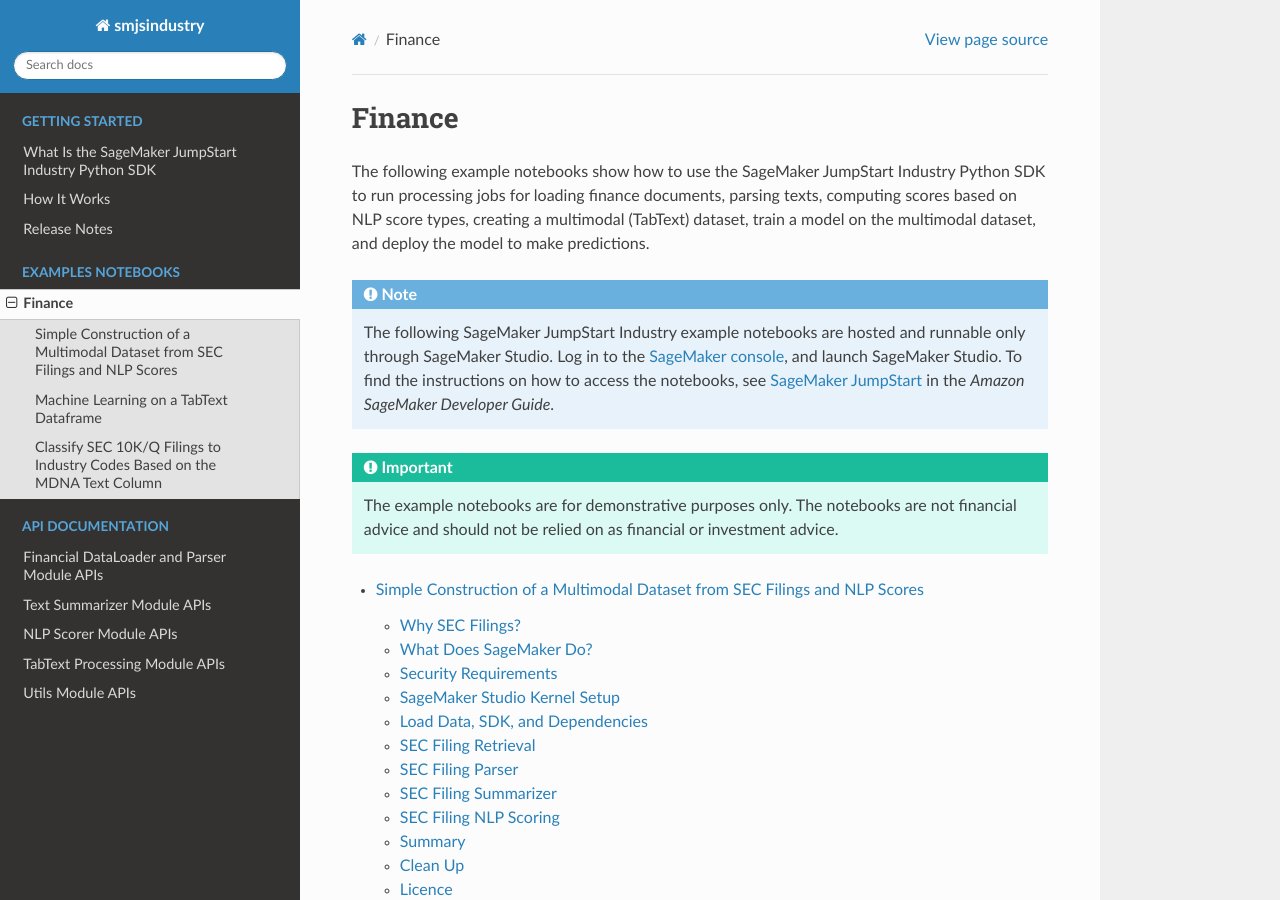
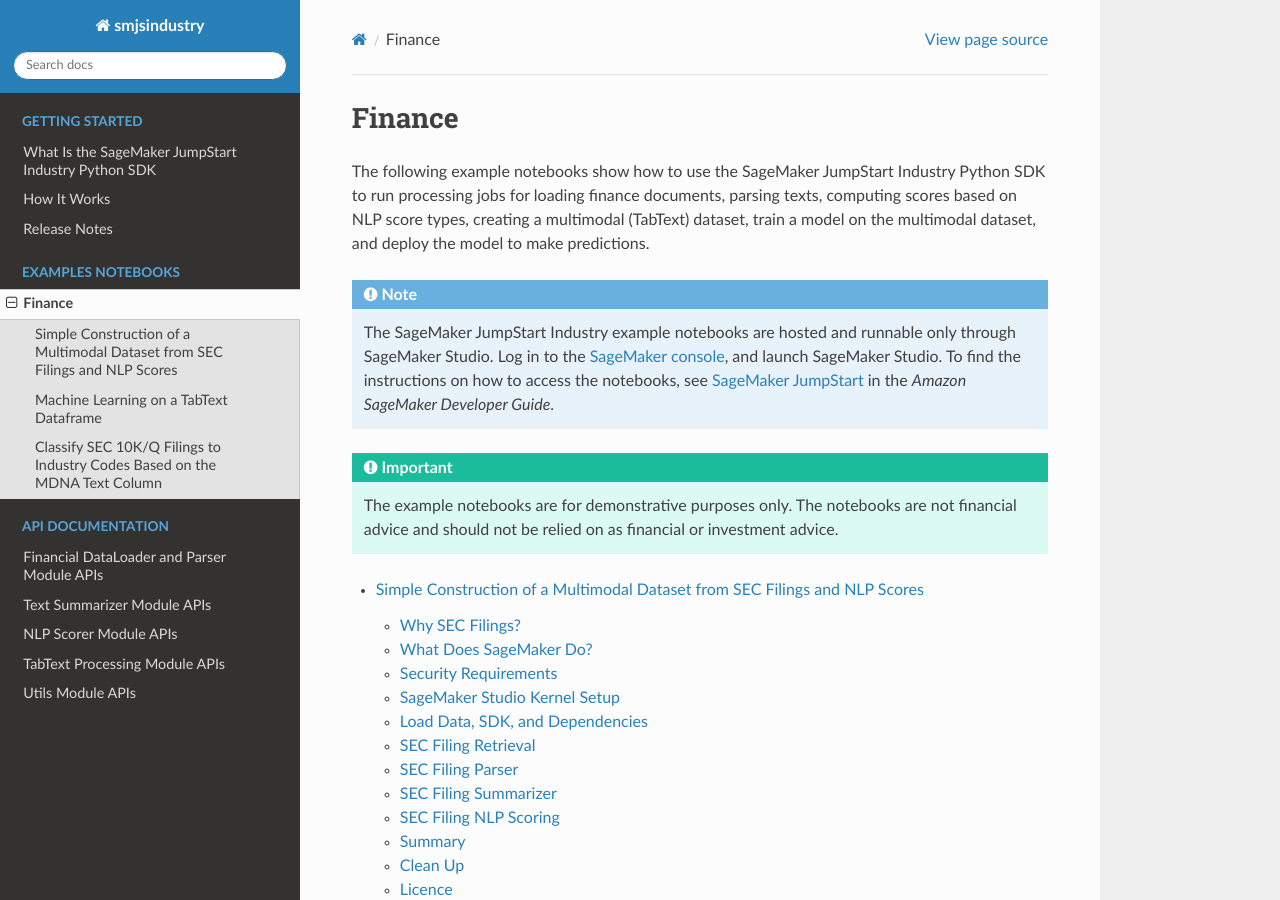
Before and after one commit to aws/sagemaker-jumpstart-industry-pack, a Sphinx documentation site: the page built from docs/source/notebooks/index.rst, in a window 1280 px wide and 900 px high. Built offline with Sphinx 7.4.7 and the Read the Docs theme 2.0.0, drawn with Linux system fonts in a browser that asks for light colours.

Commit message:
minor fix

```diff
--- a/docs/source/notebooks/finance/notebook1/SEC_Retrieval_Summarizer_Scoring.rst
+++ b/docs/source/notebooks/finance/notebook1/SEC_Retrieval_Summarizer_Scoring.rst
@@ -17,7 +17,7 @@
 
 .. note::
 
-   The following SageMaker JumpStart Industry example notebooks
+   The SageMaker JumpStart Industry example notebooks
    are hosted and runnable only through SageMaker Studio.
    Log in to the `SageMaker console
    <https://console.aws.amazon.com/sagemaker>`_,
--- a/docs/source/notebooks/finance/notebook2/PPP_TabText_ML.rst
+++ b/docs/source/notebooks/finance/notebook2/PPP_TabText_ML.rst
@@ -42,7 +42,7 @@
 
 .. note::
 
-   The following SageMaker JumpStart Industry example notebooks
+   The SageMaker JumpStart Industry example notebooks
    are hosted and runnable only through SageMaker Studio.
    Log in to the `SageMaker console
    <https://console.aws.amazon.com/sagemaker>`_,
--- a/docs/source/notebooks/finance/notebook3/SEC_MNIST_ML.rst
+++ b/docs/source/notebooks/finance/notebook3/SEC_MNIST_ML.rst
@@ -35,7 +35,7 @@
 
 .. note::
 
-   The following SageMaker JumpStart Industry example notebooks
+   The SageMaker JumpStart Industry example notebooks
    are hosted and runnable only through SageMaker Studio.
    Log in to the `SageMaker console
    <https://console.aws.amazon.com/sagemaker>`_,
--- a/docs/source/notebooks/index.rst
+++ b/docs/source/notebooks/index.rst
@@ -9,7 +9,7 @@
 
 .. note::
 
-   The following SageMaker JumpStart Industry example notebooks
+   The SageMaker JumpStart Industry example notebooks
    are hosted and runnable only through SageMaker Studio.
    Log in to the `SageMaker console
    <https://console.aws.amazon.com/sagemaker>`_,
```
